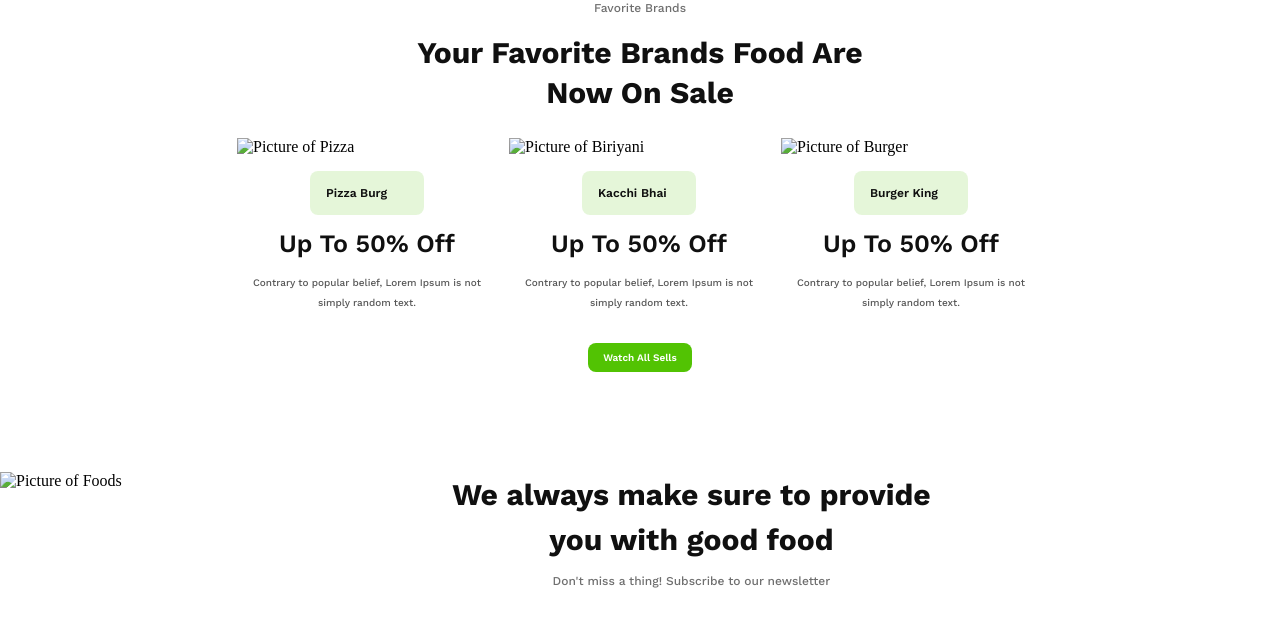
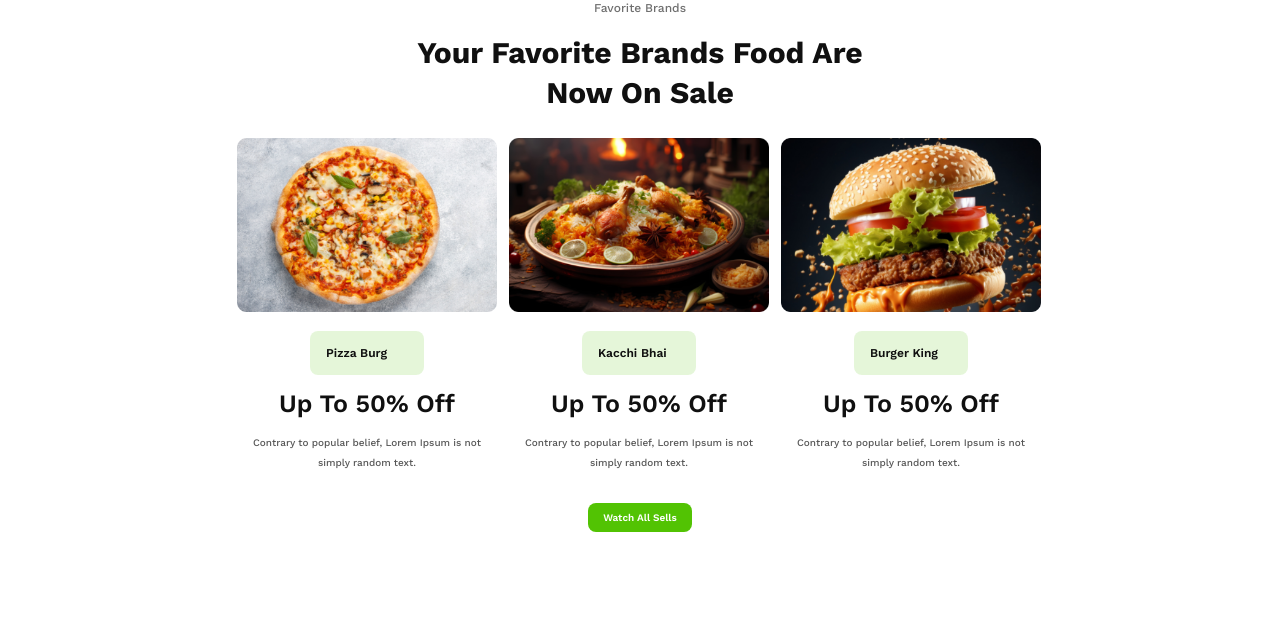
Before and after one commit to najmulhaqueniloy/Hablue-restaurant, a plain HTML site: page index.html in a window 1280 px wide. Shown: the part 980-1602 px from the top of the page. Drawn offline with nearby package versions, Linux system fonts and the light colour scheme; the site is published under a folder, as on GitHub Pages, so addresses that start at the root find nothing.

Commit message:
fixed picture reload problem

```diff
--- a/index.html
+++ b/index.html
@@ -33,7 +33,7 @@
                 <div class="card-container">
                     <div class="card">
                         <div class="image-box">
-                            <img src="/assets/pizza.png" alt="Picture of Pizza" />
+                            <img src="assets/pizza.png" alt="Picture of Pizza" />
                         </div>
                         <div class="shop">
                             <span>Pizza Burg</span>
@@ -43,7 +43,7 @@
                     </div>
                     <div class="card">
                         <div class="image-box">
-                            <img src="/assets/biriyani.png" alt="Picture of Biriyani" />
+                            <img src="assets/biriyani.png" alt="Picture of Biriyani" />
                         </div>
                         <div class="shop">
                             <span>Kacchi Bhai</span>
@@ -53,7 +53,7 @@
                     </div>
                     <div class="card">
                         <div class="image-box">
-                            <img src="/assets/burger.png" alt="Picture of Burger" />
+                            <img src="assets/burger.png"Picture of Burger" />
                         </div>
                         <div class="shop">
                             <span>Burger King</span>
@@ -72,7 +72,7 @@
      <Section class="main-container">
         <div class="sub-container">
             <div class="image">
-                <img src="/assets/foods.png" alt="Picture of Foods">
+                <img src="assets/foods.png" alt="Picture of Foods">
             </div>
                 <div class="about">
                     <h2 class="title">We always make sure to provide you with good food</h2>
```
